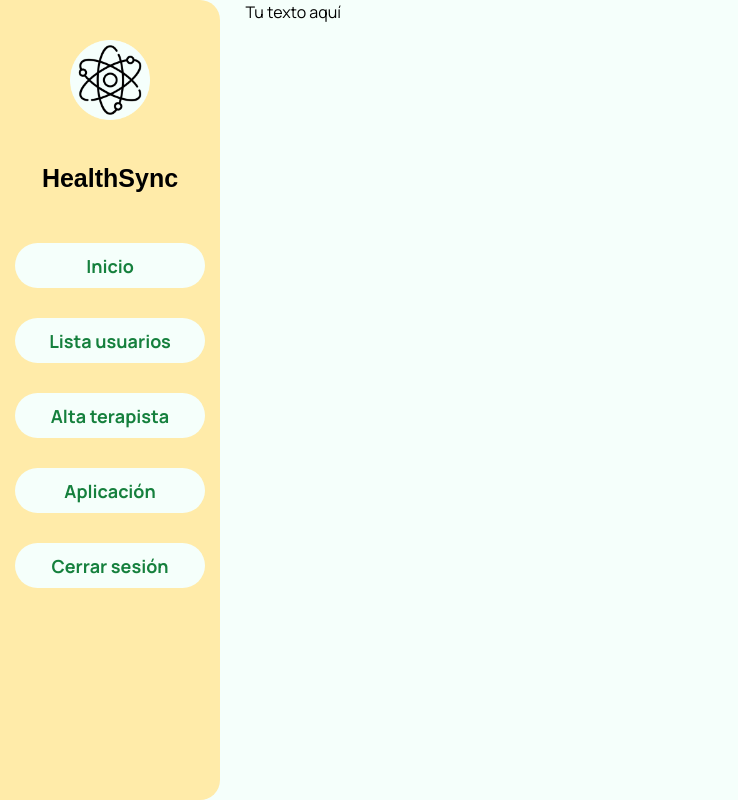
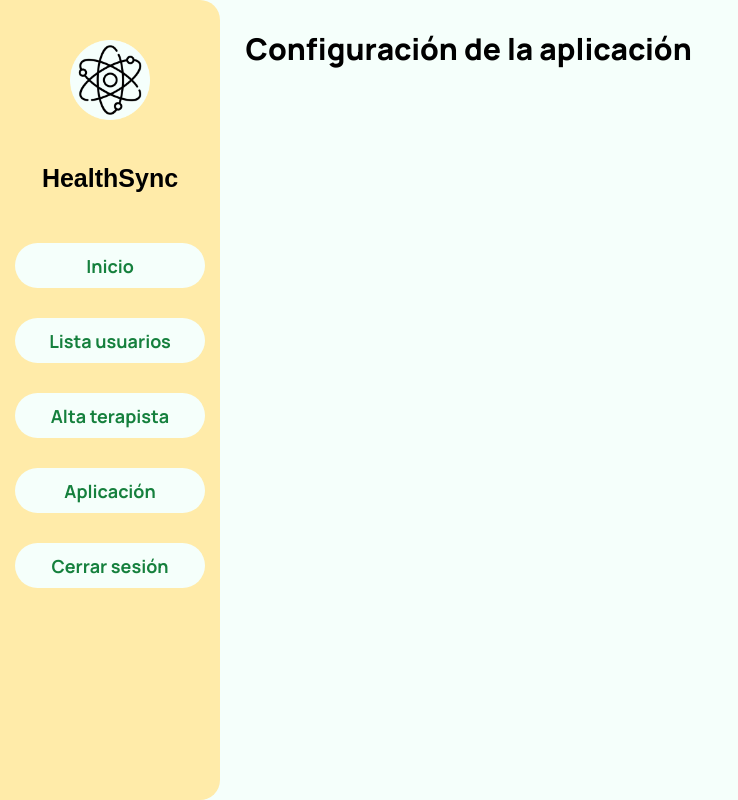
Before and after one commit to isafranco13/healthSync, a Next.js app: page /admin in a window 1280 px wide. Shown: the whole page, without its empty margins (0-738 px from the left). Built offline with nearby package versions, Linux system fonts and the light colour scheme.

Commit message:
Update titleAdmin

```diff
--- a/app/admin/page.tsx
+++ b/app/admin/page.tsx
@@ -13,7 +13,7 @@ export default function Home() {
                     </div>
 
                     <div className='text'>
-                        <p>Tu texto aquí</p>
+                        <p className='tituloAdmin'><strong>Configuración de la aplicación</strong></p>
                     </div>
                 </div>
             </div>
--- a/app/globals.css
+++ b/app/globals.css
@@ -238,9 +238,12 @@ html {
 }
 
 .text{
-  padding-left: 2%;
+  padding: 2%;
 }
-
+.tituloAdmin{
+  font-size: 30px;
+  font-weight: bold;
+}
 
 
 
```
